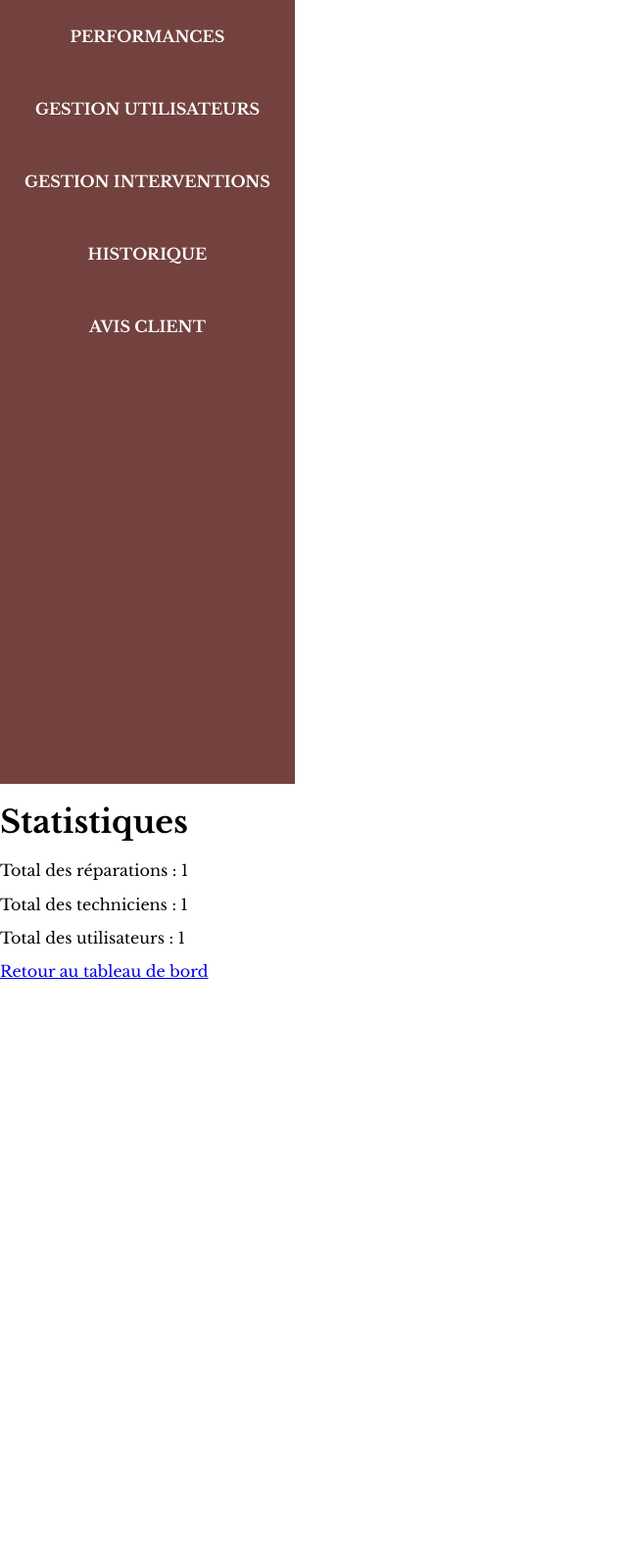
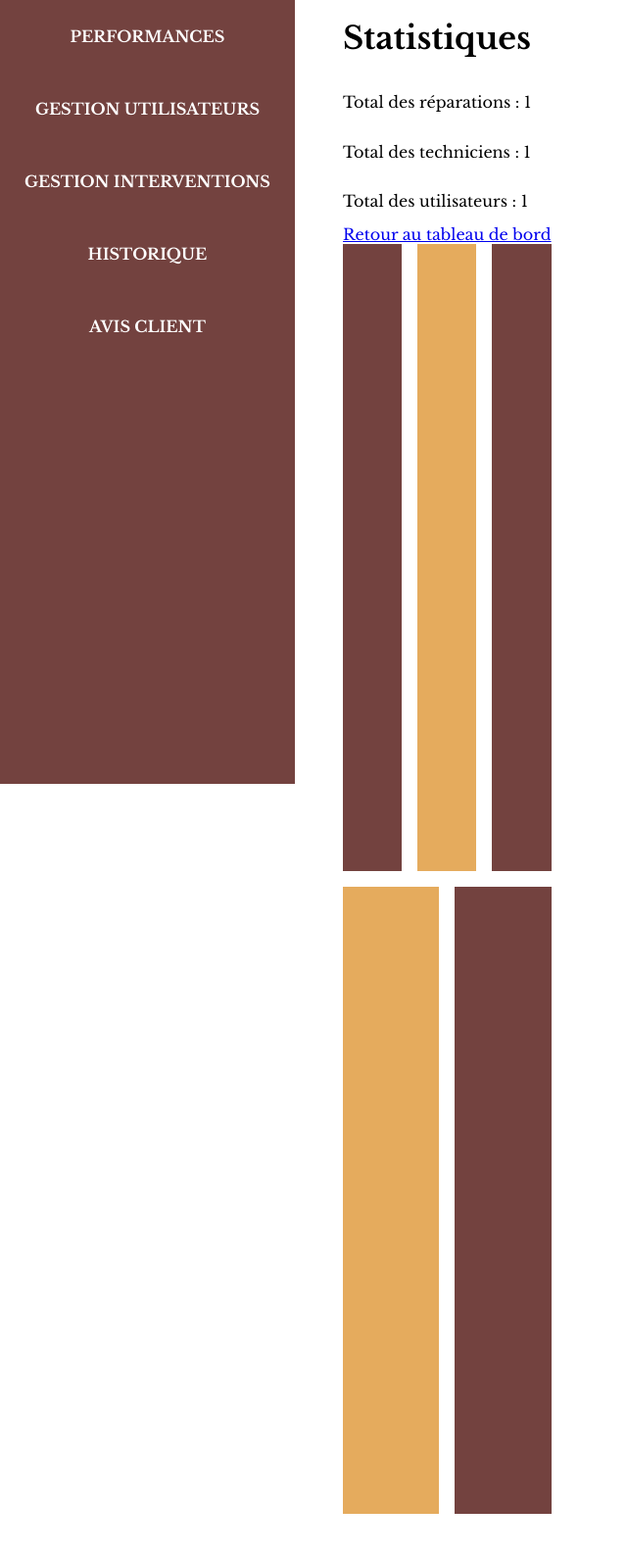
Before and after one commit to theholyguard/doc2wheels, a PHP site: template src/views/admin_history.php in a window 1280 px wide. Shown: the part 60-1647 px from the top of the page at 98% size, without its empty margins (0-640 px from the left). Before the commit the page ends 1059 px from the top, so only its background shows below. Run offline with PHP 8.4, Linux system fonts and the light colour scheme; the template is opened without the code that fills it: most values are stand-ins (such as "Sample title", 1, 10 or a date in 2020).

Commit message:
modif disposition dashboard

```diff
--- a/src/views/admin_history.php
+++ b/src/views/admin_history.php
@@ -8,6 +8,13 @@
 <p>Total des utilisateurs : <?php echo $totalUsers; ?></p>
 <a href="/dashboard">Retour au tableau de bord</a>
 
+<div class="grid grid-cols-12">
+    <div class="col-4 h-8 bg-l-brown"></div>
+    <div class="col-4 h-8 bg-l-gold"></div>
+    <div class="col-4 h-8 bg-l-brown"></div>
+    <div class="col-6 h-8 bg-l-gold"></div>
+    <div class="col-6 h-8 bg-l-brown"></div>
+</div>
 <?php
 $content = ob_get_clean();
 require __DIR__ . '/../views/layoutAdmin.php';
--- a/src/views/layoutAdmin.php
+++ b/src/views/layoutAdmin.php
@@ -23,7 +23,7 @@
 			</div>
 		</nav>
 
-<div class="">
+<div class="flex">
 <div class="sidebar">
     <ul class="sidebar-list">
             <li>
@@ -43,7 +43,10 @@
             </li>
     </ul>
 </div>
+
+<div class="flex flex-col">
     <?= $content ?>
+</div>
 </div>
 
 <footer class="bg-dark text-white text-center py-3">
```
